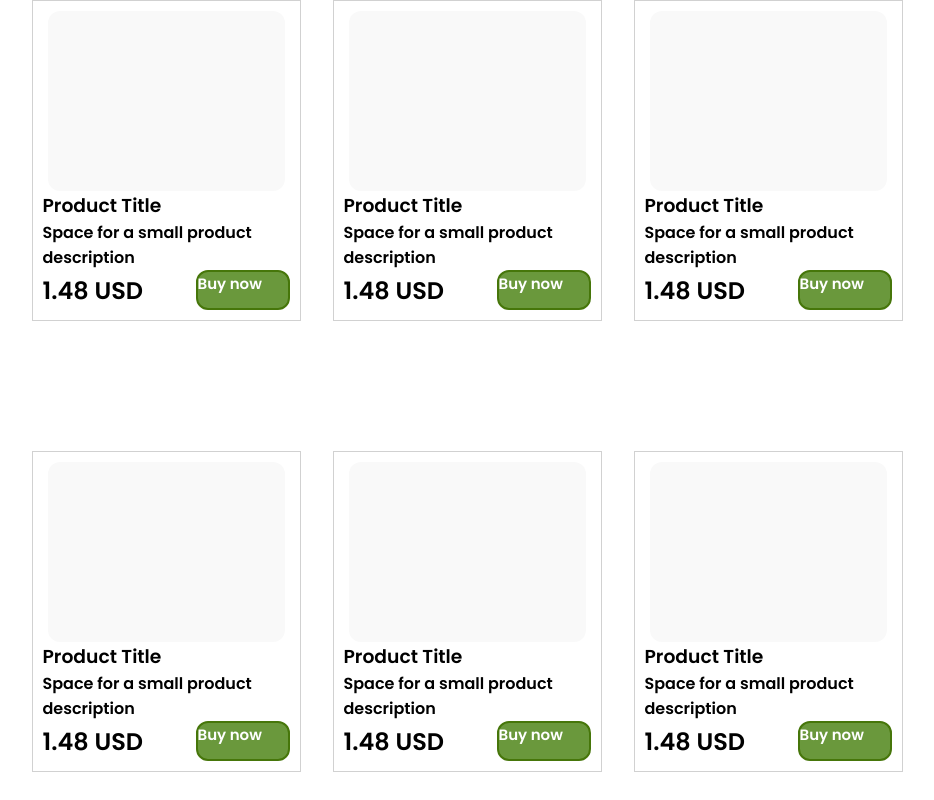
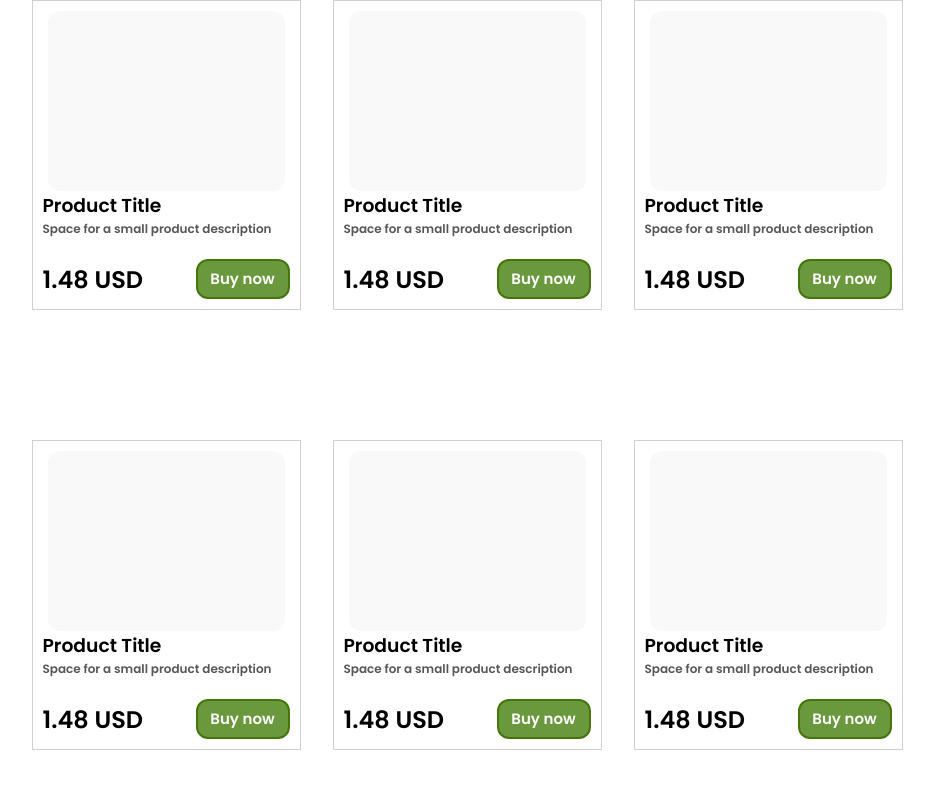
Before and after one commit to handyDominant/Freshnesecom, a plain HTML site: page index.html in a window 1280 px wide. Shown: the whole page, without its empty margins (173-1107 px from the left). Drawn offline with Linux system fonts and the light colour scheme.

Commit message:
Second added page

```diff
--- a/style.css
+++ b/style.css
@@ -48,14 +48,20 @@
     background: #FFFFFF;
     border: 1px solid #d1d1d1;
     padding: 10px;
+
+}
+
+.block .item p{
+    font: 400 12px 'Poppins';
+    color: #575757;
 }
 
 .block .item .flex{
     display: flex;
     justify-content: space-between;
     align-items: center;
+    margin-top: 21px;
 }
-
 
 
 .block .item .btn {
@@ -68,6 +74,9 @@
 
     font: 700 15px 'Poppins';
     color: #FFFFFF;
+    text-align: center;
+    line-height: 36px;
+
 }
 
 @media screen and (max-width: 600px) {
```
